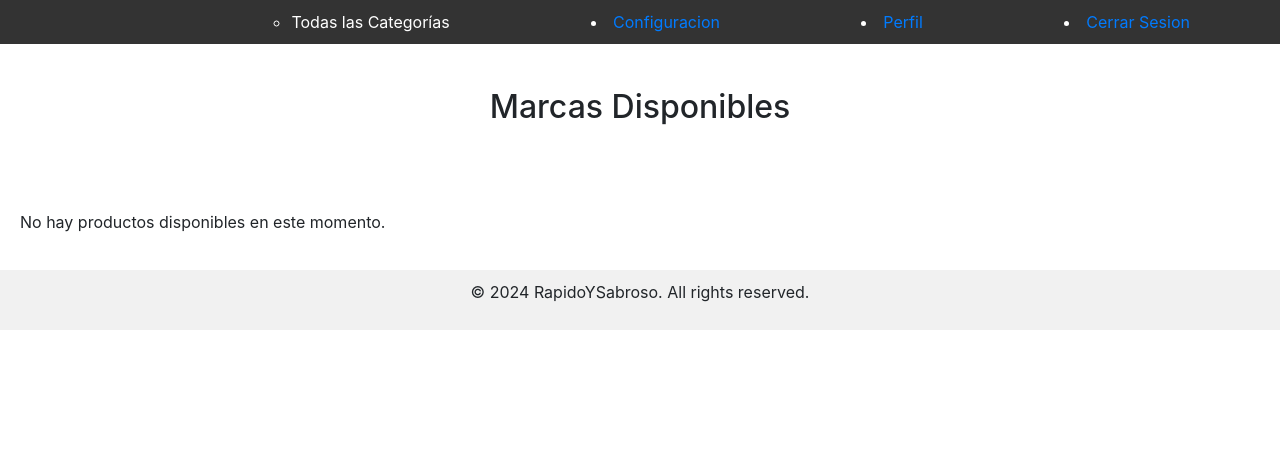
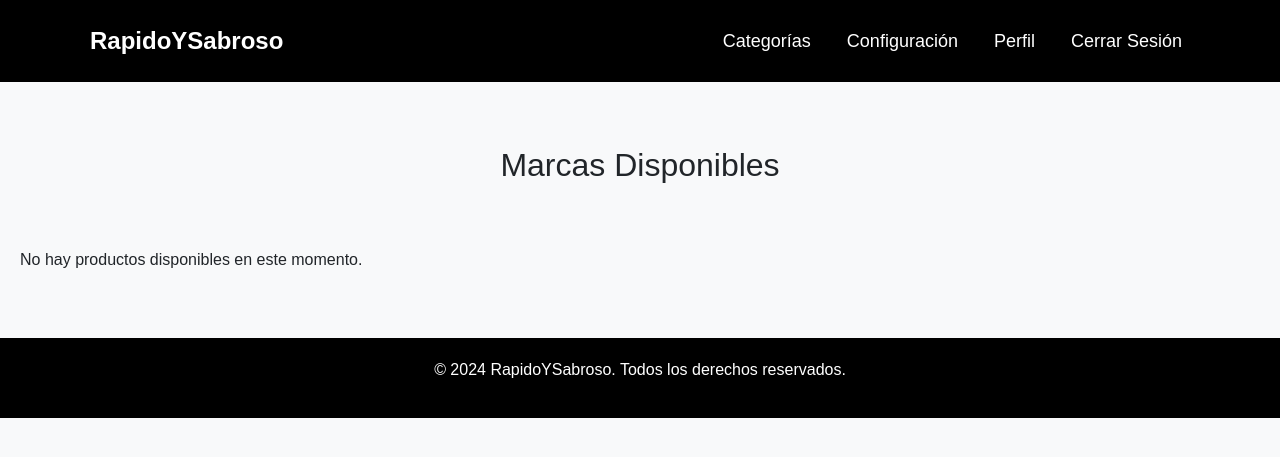
Before and after one commit to Eleksinho/Rapido_Sabroso, a Django app: page /menu in a window 1280 px wide. Shown: the top 457 px of the page. Run offline with Django 5.2, Linux system fonts and the light colour scheme; data that the repository does not hold is empty; some libraries are stand-ins or nearby versions.

Commit message:
Aplicado algoritmo general + cambios en las categorias por gabriel morales

```diff
--- /dev/null
+++ b/rapidoysabrosoWEB/templates/service/baseplantillaNav.html
@@ -0,0 +1,127 @@
+{% load static %}
+<!DOCTYPE html>
+<html lang="es">
+<head>
+  <link rel="shortcut icon" href="{% static 'imagenes/favicon.ico' %}" type="image/x-icon">
+  <meta charset="UTF-8">
+  <meta name="viewport" content="width=device-width, initial-scale=1.0">
+  <title>{% block title %}Dashboard - RapidoYSabroso{% endblock %}</title>
+  <link rel="stylesheet" type="text/css" href="{% static 'app/css/menu.css' %}">
+  <link rel="stylesheet" href="https://maxcdn.bootstrapcdn.com/bootstrap/4.5.2/css/bootstrap.min.css">
+  <style>
+    /* Ajuste de colores y layout */
+    body {
+      background-color: #f8f9fa;
+      font-family: Arial, sans-serif;
+    }
+    header {
+      background-color: #000; /* Fondo negro */
+      color: white;
+      padding: 10px 0;
+    }
+    .navbar-brand {
+      font-weight: bold;
+      font-size: 24px;
+    }
+    .navbar-nav {
+      margin-left: auto; /* Empuja los enlaces a la derecha */
+    }
+    .nav-link {
+      color: white !important; /* Enlaces en blanco */
+      font-size: 18px;
+      margin-left: 20px;
+    }
+    footer {
+      margin-top: 30px;
+      padding: 20px;
+      background-color: #000;
+      color: white;
+      text-align: center;
+    }
+    .marca-cards-container {
+      margin-top: 20px;
+    }
+    .marca-card {
+      background-color: #fff;
+      border-radius: 10px;
+      border: 1px solid #e0e0e0;
+      text-decoration: none;
+      color: #007bff;
+      font-size: 20px;
+      transition: 0.3s;
+    }
+    .marca-card:hover {
+      background-color: #f8f9fa;
+      box-shadow: 0 4px 8px rgba(0, 0, 0, 0.1);
+    }
+  </style>
+</head>
+<body>
+  <header>
+    <nav class="navbar navbar-expand-lg navbar-dark">
+      <div class="container">
+        <!-- Título a la izquierda -->
+        <a class="navbar-brand" href="{% url 'menu' %}">RapidoYSabroso</a>
+        <!-- Botón hamburguesa (versión móvil) -->
+        <button class="navbar-toggler" type="button" data-toggle="collapse" data-target="#navbarNav" aria-controls="navbarNav" aria-expanded="false" aria-label="Toggle navigation">
+          <span class="navbar-toggler-icon"></span>
+        </button>
+        <!-- Enlaces a la derecha -->
+        <div class="collapse navbar-collapse" id="navbarNav">
+          <ul class="navbar-nav">
+            <li class="nav-item">
+              <a class="nav-link" href="#" data-toggle="modal" data-target="#categoriaModal">Categorías</a>
+            </li>
+            <li class="nav-item">
+              <a class="nav-link" href="#">Configuración</a>
+            </li>
+            <li class="nav-item">
+              <a class="nav-link" href="#">Perfil</a>
+            </li>
+            <li class="nav-item">
+              <a class="nav-link" href="{% url 'logout' %}">Cerrar Sesión</a>
+            </li>
+          </ul>
+        </div>
+      </div>
+    </nav>
+  </header>
+
+  <!-- Modal de Categorías -->
+  <div class="modal fade" id="categoriaModal" tabindex="-1" aria-labelledby="categoriaModalLabel" aria-hidden="true">
+    <div class="modal-dialog">
+      <div class="modal-content">
+        <div class="modal-header">
+          <h5 class="modal-title" id="categoriaModalLabel">Selecciona una Categoría</h5>
+          <button type="button" class="close" data-dismiss="modal" aria-label="Close">
+            <span aria-hidden="true">&times;</span>
+          </button>
+        </div>
+        <div class="modal-body">
+          <ul class="list-group">
+            <li class="list-group-item"><a href="{% url 'categoria' 'Todas' %}">Todas las Categorías</a></li>
+            {% for categoria in categorias %}
+              <li class="list-group-item"><a href="{% url 'categoria' categoria.nombre %}">{{ categoria.nombre }}</a></li>
+            {% endfor %}
+          </ul>
+        </div>
+      </div>
+    </div>
+  </div>
+
+  <main>
+    {% block content %}
+    <!-- Aquí se cargará el contenido de cada vista que extienda esta plantilla -->
+    {% endblock %}
+  </main>
+
+  <footer>
+    <p>&copy; 2024 RapidoYSabroso. Todos los derechos reservados.</p>
+  </footer>
+
+  <!-- Scripts necesarios para el funcionamiento de Bootstrap -->
+  <script src="https://code.jquery.com/jquery-3.5.1.slim.min.js"></script>
+  <script src="https://cdn.jsdelivr.net/npm/@popperjs/core@2.5.2/dist/umd/popper.min.js"></script>
+  <script src="https://stackpath.bootstrapcdn.com/bootstrap/4.5.2/js/bootstrap.min.js"></script>
+</body>
+</html>
--- a/rapidoysabrosoWEB/templates/service/menu.html
+++ b/rapidoysabrosoWEB/templates/service/menu.html
@@ -1,41 +1,8 @@
-{% load static %}
-<!DOCTYPE html>
-<html lang="en">
-<head>
-  <link rel="shortcut icon" href="{% static 'imagenes/favicon.ico' %}" type="image/x-icon">
-  <meta charset="UTF-8">
-  <meta name="viewport" content="width=device-width, initial-scale=1.0">
-  <title>Dashboard - RapidoYSabroso</title>
-  <link rel="stylesheet" type="text/css" href="{% static 'app/css/menu.css' %}">
-  <link rel="stylesheet" href="https://maxcdn.bootstrapcdn.com/bootstrap/4.5.2/css/bootstrap.min.css">
-</head>
-<body>
-  <header>
-    <nav>
-      <div class="container">
-        <div class="logo">
-          <a href="{% url 'menu' %}">
+{% extends 'service/baseplantillaNav.html' %}
 
-        </a>
+{% block title %}Menú - RapidoYSabroso{% endblock %}
 
-        </div>
-        <ul class="nav-links">
-          <ul>
-              <li><a href="{% url 'categoria' 'Todas' %}">Todas las Categorías</a></li>
-              {% for categoria in categorias %}
-                  <li><a href="{% url 'categoria' categoria.nombre %}">{{ categoria.nombre }}</a></li>
-              {% endfor %}
-          </ul>
-        </li>
-        </ul>
-
-          <li><a href="#">Configuracion</a></li>
-          <li><a href="#">Perfil</a></li>
-          <li><a href="{% url 'logout' %}">Cerrar Sesion</a></li>
-        </ul>
-      </div>
-    </nav>
-  </header>
+{% block content %}
   <section class="marcas-container container">
     <h2 class="text-center my-4">Marcas Disponibles</h2>
     <div class="marca-cards-container d-flex overflow-auto">
@@ -49,27 +16,20 @@
       {% endfor %}
     </div>
   </section>
-  <main>
+
   <section class="productos-container">
     {% for producto in productos %}
     <div class="producto-card">
-        <!-- Corregido: Accediendo directamente a la URL de la imagen -->
       <img src="{{ producto.imagen_url }}" alt="{{ producto.nombre }}" class="producto-imagen">
       <div class="producto-info">
         <h4 class="producto-nombre">{{ producto.nombre }}</h4>
         <p class="producto-descripcion">{{ producto.descripcion }}</p>
         <span class="producto-precio">{{ producto.precio }}</span>
-          <span class="producto-precio">{{ producto.marca }}</span>
+        <span class="producto-marca">{{ producto.marca }}</span>
       </div>
     </div>
     {% empty %}
     <p>No hay productos disponibles en este momento.</p>
     {% endfor %}
   </section>
-  </main>
-
-  <footer>
-    <p>&copy; 2024 RapidoYSabroso. All rights reserved.</p>
-  </footer>
-</body>
-</html>
+{% endblock %}
```
Also changed, not shown: rapidoysabrosoWEB/management/commands/scrape_urls.py (+82 -65 lines), rapidoysabrosoWEB/templates/service/producto.html (added). Lines whose indentation alone changed are shown as unchanged.
